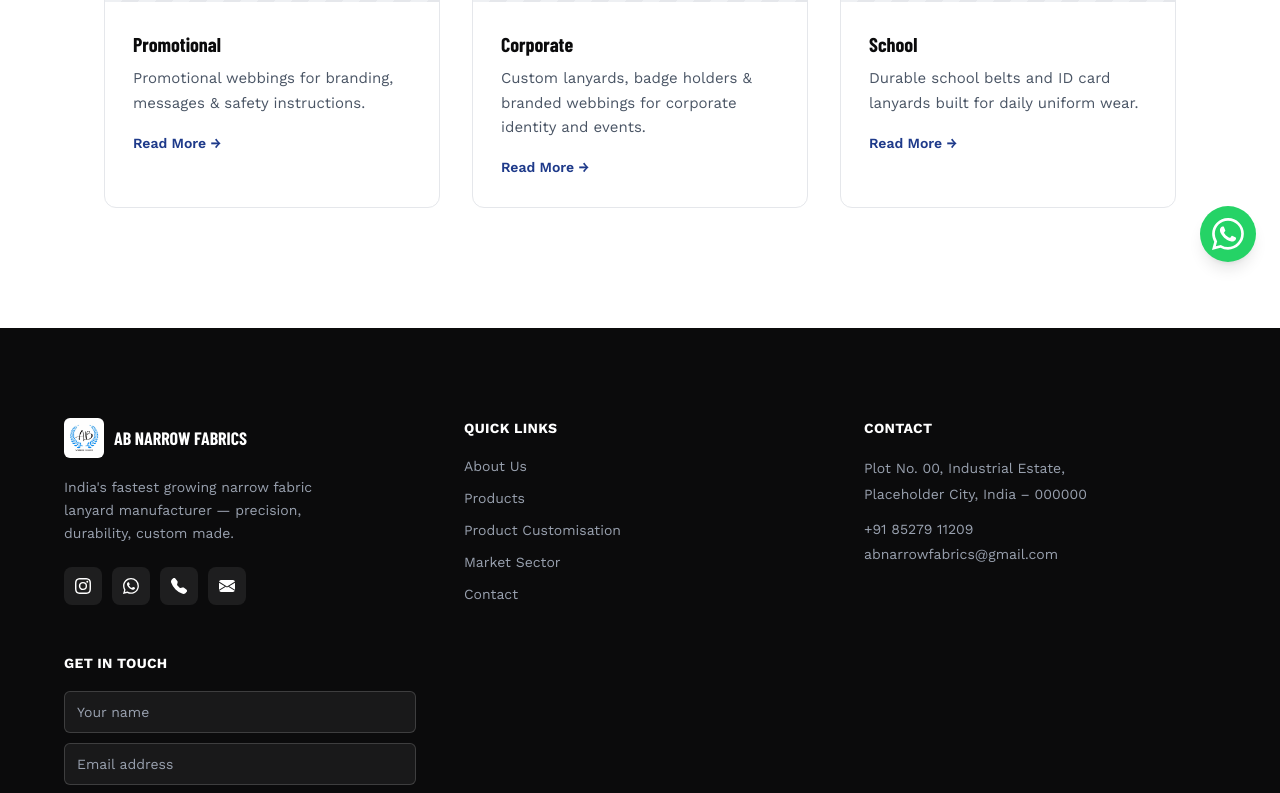
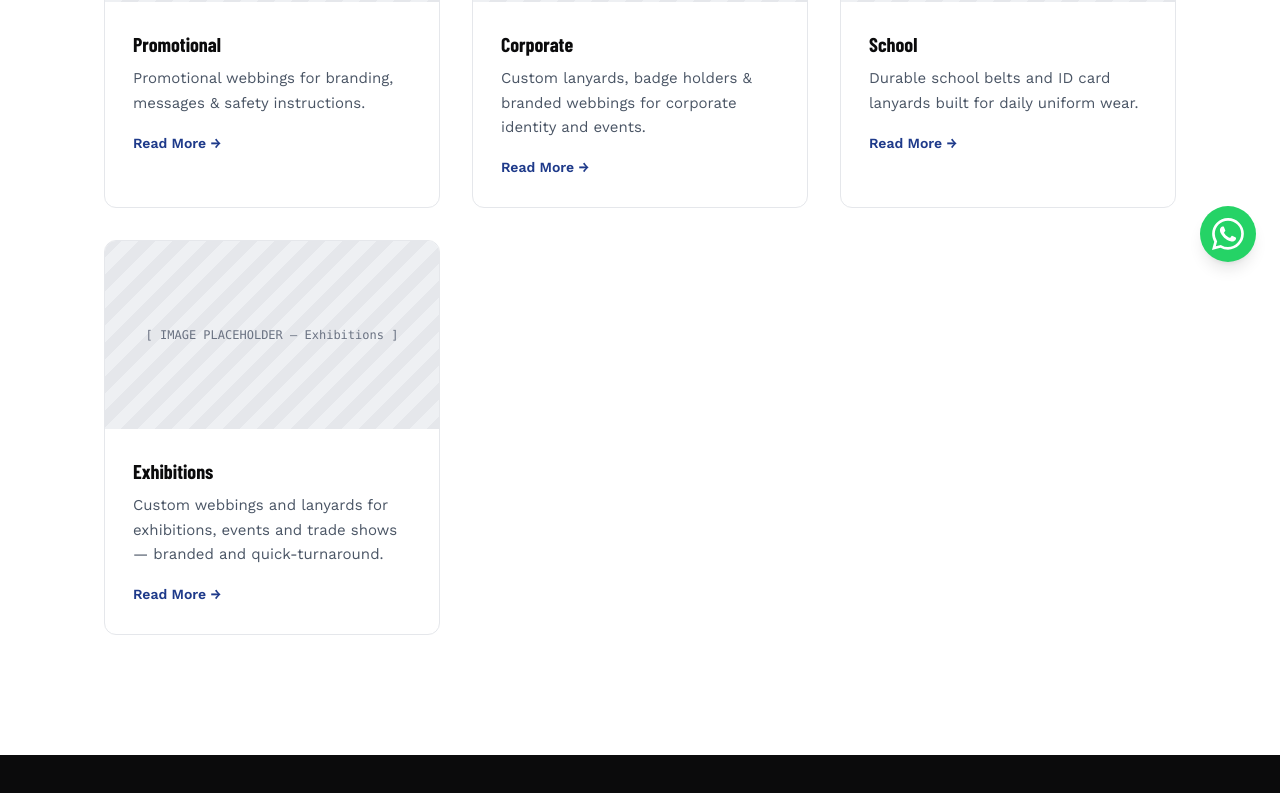
Before and after one commit to abnarrowfabrics/narrow-fabrics, a Next.js app: page /market-sector in a window 1280 px wide. Shown: the part 514-1307 px from the top of the page. Built offline with nearby package versions, Linux system fonts and the light colour scheme; a web font is replaced by a local one.

Commit message:
change the product exhibition to market sector and remove from products

```diff
--- a/app/components/ProductsCarousel.tsx
+++ b/app/components/ProductsCarousel.tsx
@@ -27,12 +27,6 @@ const baseProducts = [
     useCase: "Finished school belts with buckle, built for daily uniform wear and long-lasting durability.",
     tags: ["35mm", "38mm"],
     swatches: ["#9BCAA0", "#1E3A8A", "#0B0B0C", "#FFFFFF"],
-  },
-  {
-    name: "Exhibitions",
-    useCase: "Custom webbings and lanyards for exhibitions, events and trade shows — branded and quick-turnaround.",
-    tags: ["15mm", "20mm", "25mm"],
-    swatches: ["#91B5CE", "#1E3A8A", "#0B0B0C", "#FFFFFF"],
   },
   {
     name: "Keychain",
--- a/app/data/sectors.ts
+++ b/app/data/sectors.ts
@@ -11,4 +11,8 @@ export const sectors = [
     name: "School",
     description: "Durable school belts and ID card lanyards built for daily uniform wear.",
   },
+  {
+    name: "Exhibitions",
+    description: "Custom webbings and lanyards for exhibitions, events and trade shows — branded and quick-turnaround.",
+  },
 ];
```
